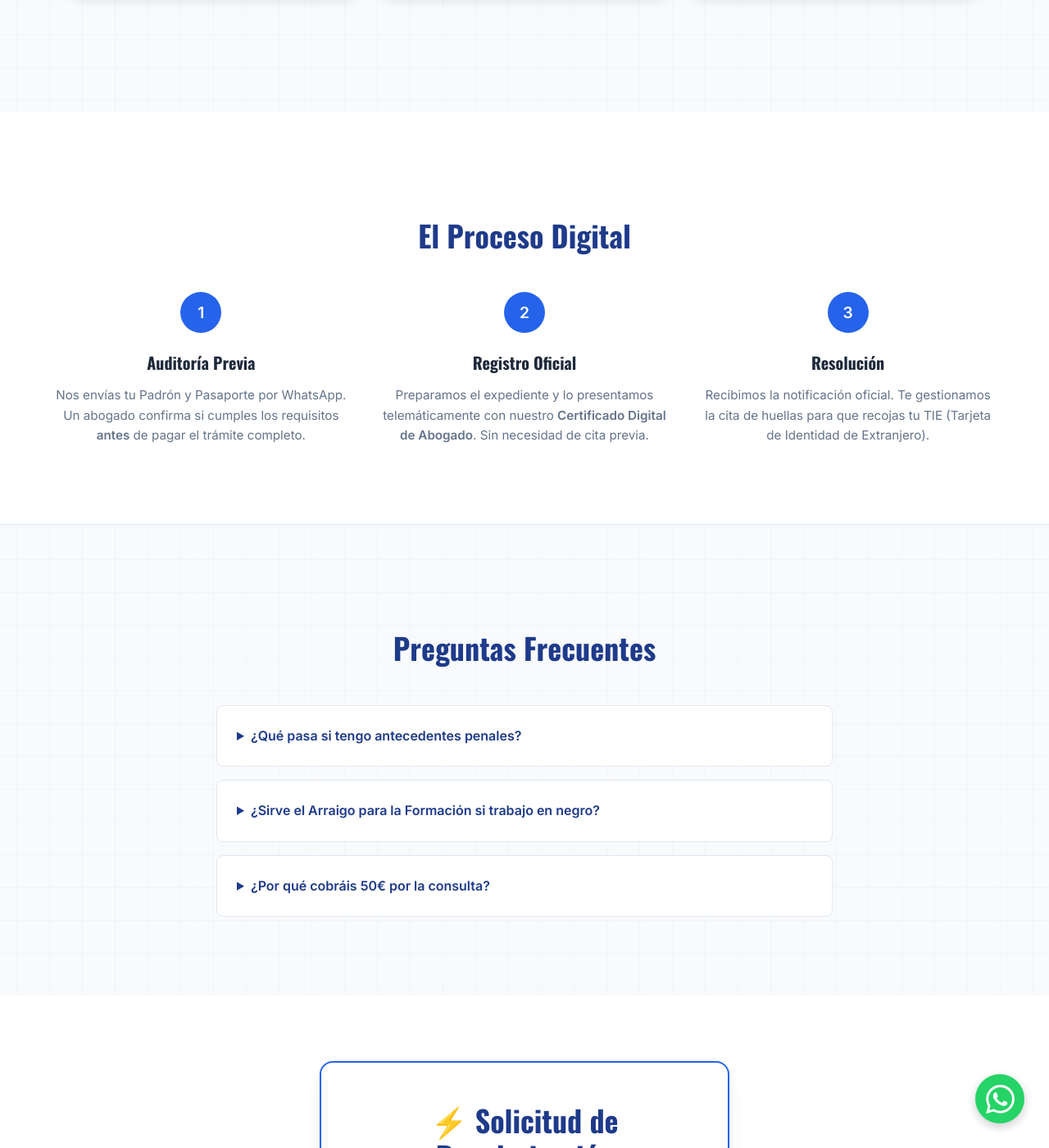
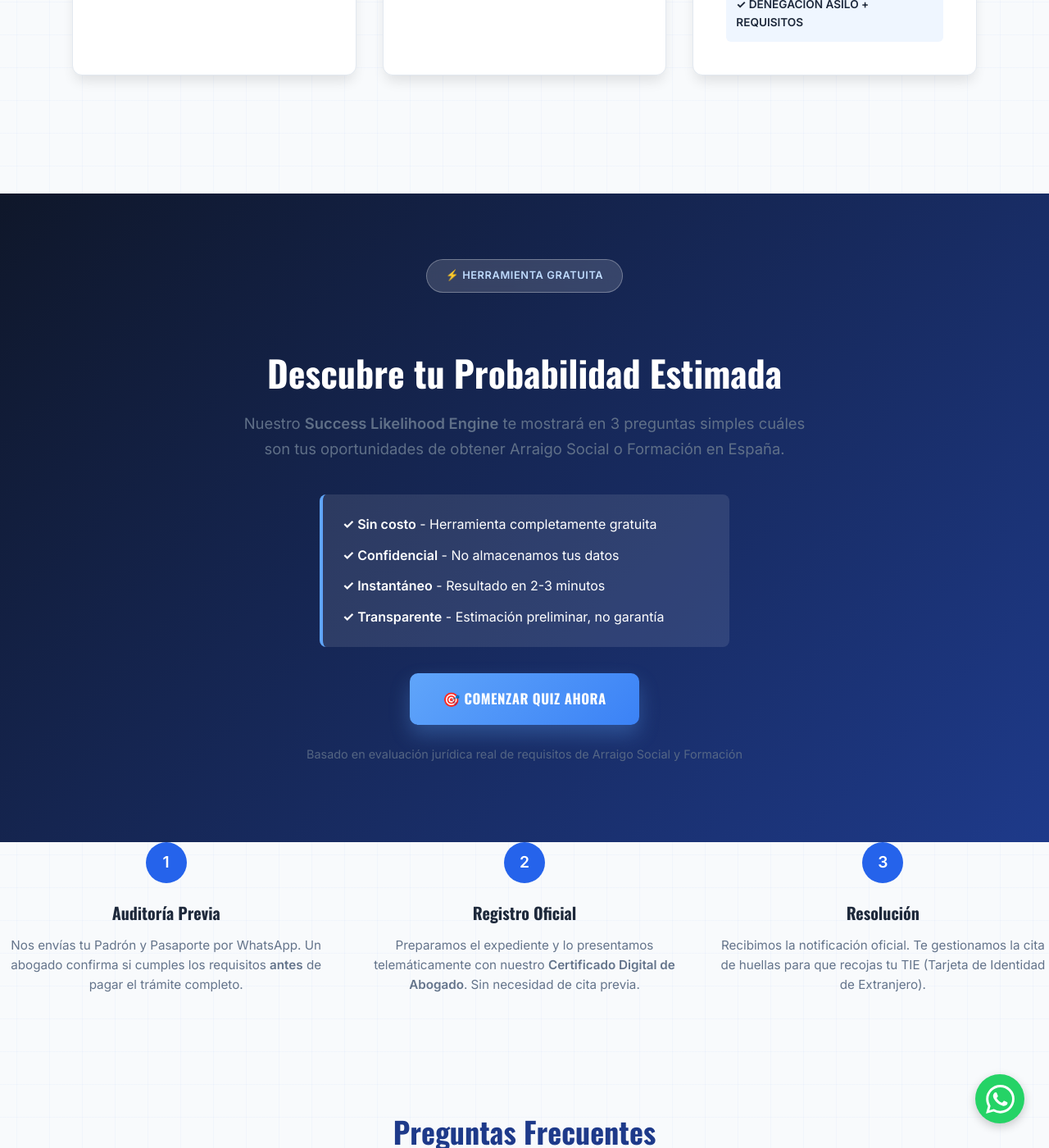
Before and after one commit to LD1878/Regulizarte, a Jekyll site: the page built from index.html, in a window 1280 px wide and 1400 px high, scrolled down 1278 px. Shown: the whole window at 82% size. Built offline with Jekyll 4.4.1, drawn with Linux system fonts in a browser that asks for light colours; some of the changed text lies outside the part shown.

Commit message:
🎯 Add prominent quiz feature section to homepage - make likelihood engine a hero lead magnet

```diff
--- a/index.html
+++ b/index.html
@@ -18,18 +18,24 @@ permalink: /
             Trámites 100% digitales. Sin colas. Sin citas imposibles. Con garantía legal.
         </p>
 
-        <div style="display: flex; gap: 2rem; justify-content: center; margin-top: 3rem; flex-wrap: wrap; opacity: 0.85; font-size: 0.95rem;">
+        <div style="display: flex; gap: 2rem; justify-content: center; margin-top: 3rem; flex-wrap: wrap;">
+            <a href="/arraigo-likelihood-engine.html" class="btn" style="background: linear-gradient(135deg, #60a5fa 0%, #3b82f6 100%); display: inline-flex; align-items: center; gap: 0.75rem; text-decoration: none;">
+                🎯 Prueba Nuestro Quiz (Gratis)
+            </a>
+        </div>
+
+        <div style="display: flex; gap: 2.5rem; justify-content: center; margin-top: 3rem; flex-wrap: wrap; opacity: 0.85; font-size: 0.95rem;">
             <div>
-                <span style="display: block; font-size: 2rem; font-weight: 900; color: white;">+500</span>
+                <span style="display: block; font-size: 1.75rem; font-weight: 900; color: white;">+500</span>
                 <span>Expedientes Resueltos</span>
             </div>
-            <div style="border-left: 1px solid rgba(255,255,255,0.3); padding-left: 2rem;">
-                <span style="display: block; font-size: 2rem; font-weight: 900; color: white;">100%</span>
+            <div style="border-left: 1px solid rgba(255,255,255,0.3); padding-left: 2.5rem;">
+                <span style="display: block; font-size: 1.75rem; font-weight: 900; color: white;">100%</span>
                 <span>Online sin Cita Previa</span>
             </div>
-            <div style="border-left: 1px solid rgba(255,255,255,0.3); padding-left: 2rem;">
-                <span style="display: block; font-size: 2rem; font-weight: 900; color: white;">24h</span>
-                <span>Primera Respuesta de Abogado</span>
+            <div style="border-left: 1px solid rgba(255,255,255,0.3); padding-left: 2.5rem;">
+                <span style="display: block; font-size: 1.75rem; font-weight: 900; color: white;">24h</span>
+                <span>Primera Respuesta</span>
             </div>
         </div>
     </div>
@@ -74,9 +80,38 @@ permalink: /
     </div>
 </section>
 
-<section style="background: white; padding: 5rem 0; border-bottom: 1px solid var(--border-light);">
-    <div class="container">
-        <h2 class="center" style="margin-bottom: 3rem;">El Proceso Digital</h2>
+<section style="background: linear-gradient(135deg, #0f172a 0%, #1e3a8a 100%); color: white; padding: 5rem 1rem;">
+    <div class="container" style="text-align: center;">
+        <div style="max-width: 700px; margin: 0 auto;">
+            <div style="display: inline-block; background: rgba(255,255,255,0.15); border: 1px solid rgba(255,255,255,0.3); color: #bfdbfe; padding: 0.6rem 1.4rem; border-radius: 50px; font-size: 0.8rem; font-weight: 700; text-transform: uppercase; letter-spacing: 0.6px; margin-bottom: 1.5rem; backdrop-filter: blur(10px);">
+                ⚡ Herramienta Gratuita
+            </div>
+
+            <h2 style="font-family: 'Oswald', sans-serif; font-size: 2.75rem; font-weight: 700; color: white; margin-bottom: 1rem;">
+                Descubre tu Probabilidad Estimada
+            </h2>
+
+            <p style="font-size: 1.15rem; opacity: 0.95; margin-bottom: 2.5rem; line-height: 1.7;">
+                Nuestro <strong>Success Likelihood Engine</strong> te mostrará en 3 preguntas simples cuáles son tus oportunidades de obtener Arraigo Social o Formación en España.
+            </p>
+
+            <div style="background: rgba(255,255,255,0.1); border-left: 4px solid #60a5fa; padding: 1.5rem; border-radius: 8px; margin-bottom: 2rem; text-align: left; max-width: 500px; margin-left: auto; margin-right: auto;">
+                <div style="margin-bottom: 0.75rem;"><strong>✓ Sin costo</strong> - Herramienta completamente gratuita</div>
+                <div style="margin-bottom: 0.75rem;"><strong>✓ Confidencial</strong> - No almacenamos tus datos</div>
+                <div style="margin-bottom: 0.75rem;"><strong>✓ Instantáneo</strong> - Resultado en 2-3 minutos</div>
+                <div><strong>✓ Transparente</strong> - Estimación preliminar, no garantía</div>
+            </div>
+
+            <a href="/arraigo-likelihood-engine.html" style="display: inline-block; padding: 1.1rem 2.5rem; background: linear-gradient(135deg, #60a5fa 0%, #3b82f6 100%); color: white; text-decoration: none; border-radius: 10px; font-weight: 700; font-family: 'Oswald', sans-serif; font-size: 1.05rem; text-transform: uppercase; letter-spacing: 0.5px; box-shadow: 0 12px 24px rgba(96, 165, 250, 0.3); transition: all 0.3s cubic-bezier(0.4, 0, 0.2, 1);" onmouseover="this.style.transform='translateY(-3px)'; this.style.boxShadow='0 16px 32px rgba(96, 165, 250, 0.4)';" onmouseout="this.style.transform='translateY(0)'; this.style.boxShadow='0 12px 24px rgba(96, 165, 250, 0.3)';">
+                🎯 Comenzar Quiz Ahora
+            </a>
+
+            <p style="font-size: 0.9rem; opacity: 0.8; margin-top: 1.5rem;">
+                Basado en evaluación jurídica real de requisitos de Arraigo Social y Formación
+            </p>
+        </div>
+    </div>
+</section>
 
         <div style="display: grid; grid-template-columns: repeat(auto-fit, minmax(250px, 1fr)); gap: 2rem;">
             <div style="text-align: center;">
```
